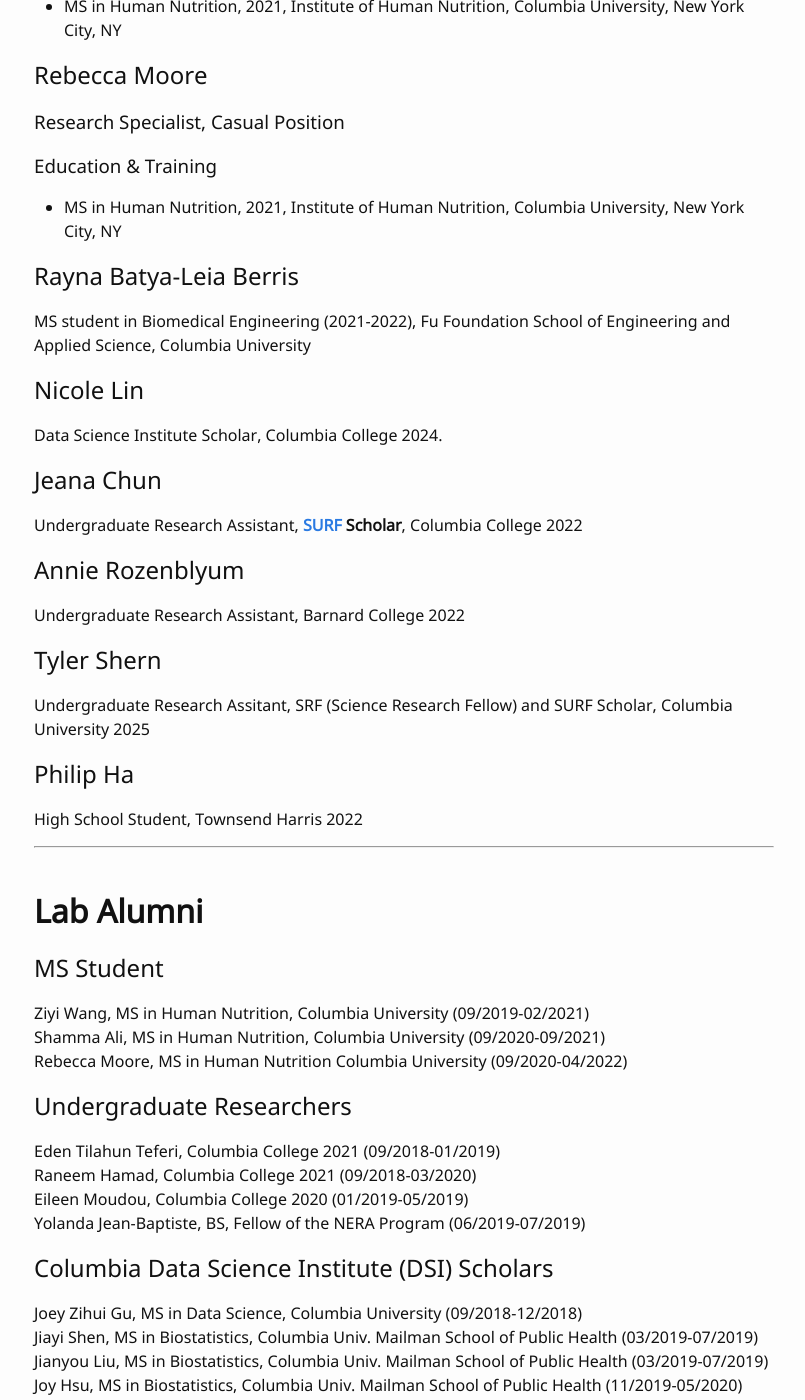
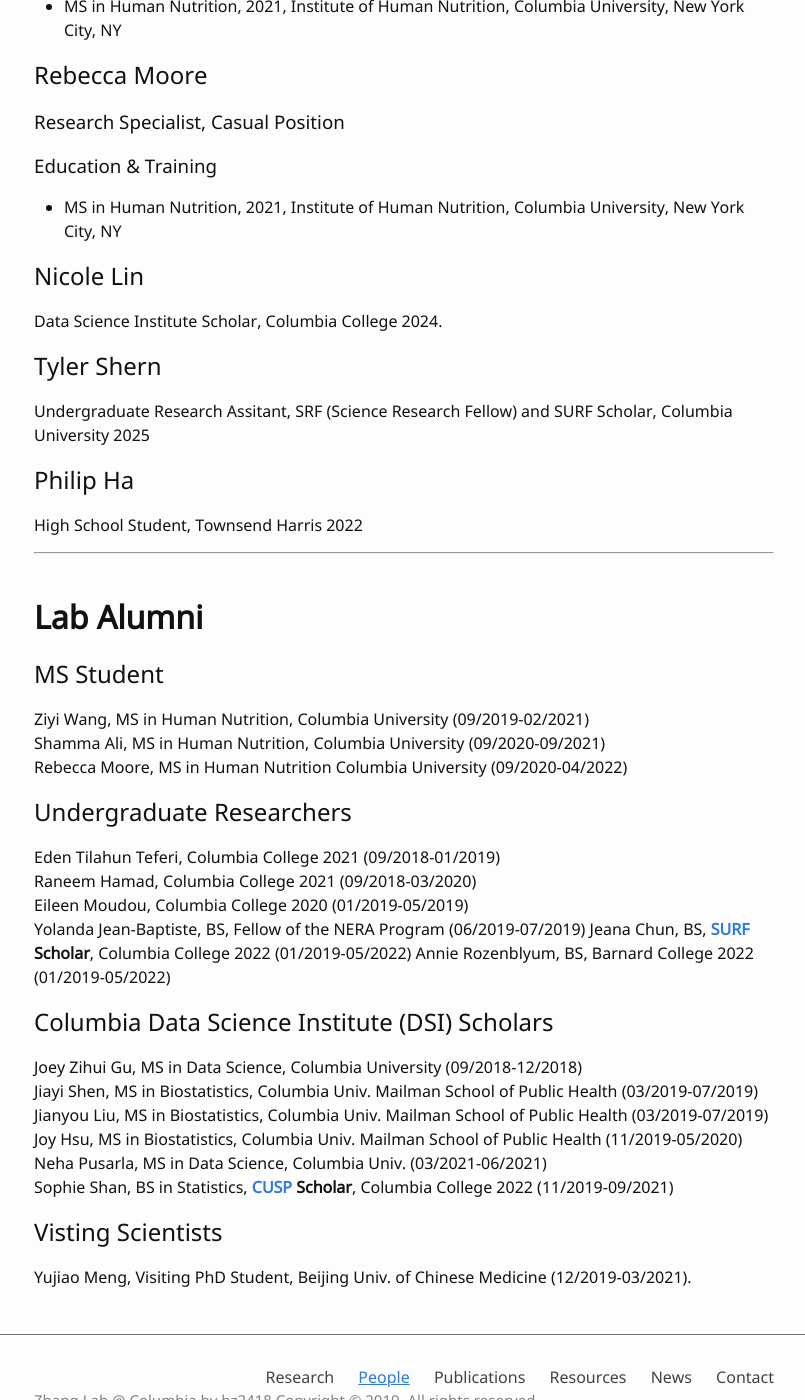
Before and after one commit to hanruizhang/zhanglab, a Jekyll site: the page built from 2_People.md, in a window 1280 px wide and 1400 px high, scrolled down 2568 px. Shown: the whole window, without its empty margins (236-1041 px from the left). Built offline with Jekyll 4.4.1, drawn with Linux system fonts in a browser that asks for light colours; comment, search, counter and statistics services are not loaded.

Commit message:
Update 2_People.md

```diff
--- a/2_People.md
+++ b/2_People.md
@@ -83,17 +83,8 @@
 ### Education & Training
 - MS in Human Nutrition, 2021, Institute of Human Nutrition, Columbia University, New York City, NY
 
-## Rayna Batya-Leia Berris
-#### MS student in Biomedical Engineering (2021-2022), Fu Foundation School of Engineering and Applied Science, Columbia University
-
 ## Nicole Lin
 #### Data Science Institute Scholar, Columbia College 2024.
-
-## Jeana Chun
-#### Undergraduate Research Assistant, **[SURF](http://www.columbia.edu/cu/biology/ug/surf/) Scholar**, Columbia College 2022
-
-## Annie Rozenblyum
-#### Undergraduate Research Assistant, Barnard College 2022
 
 ## Tyler Shern
 #### Undergraduate Research Assitant, SRF (Science Research Fellow) and SURF Scholar, Columbia University 2025
@@ -115,6 +106,8 @@
 Raneem Hamad, Columbia College 2021 (09/2018-03/2020)
 Eileen Moudou, Columbia College 2020 (01/2019-05/2019)
 Yolanda Jean-Baptiste, BS, Fellow of the NERA Program (06/2019-07/2019)
+Jeana Chun, BS, **[SURF](http://www.columbia.edu/cu/biology/ug/surf/) Scholar**, Columbia College 2022 (01/2019-05/2022)
+Annie Rozenblyum, BS, Barnard College 2022 (01/2019-05/2022)
 
 ## Columbia Data Science Institute (DSI) Scholars
 Joey Zihui Gu, MS in Data Science, Columbia University (09/2018-12/2018)
```
